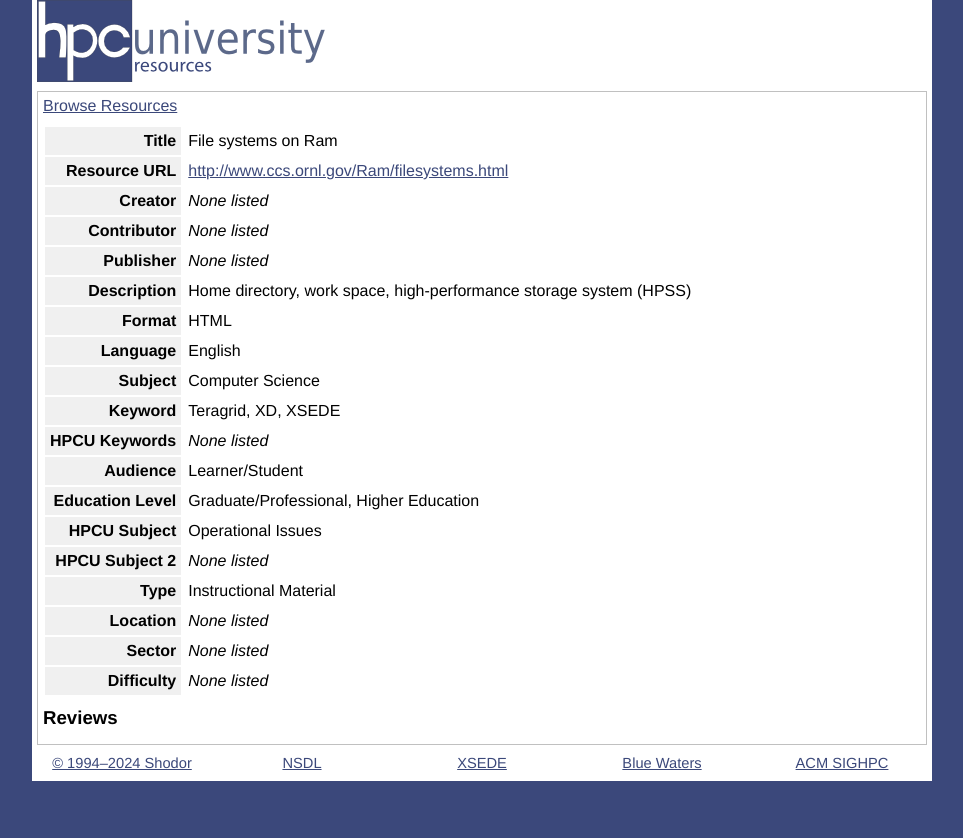
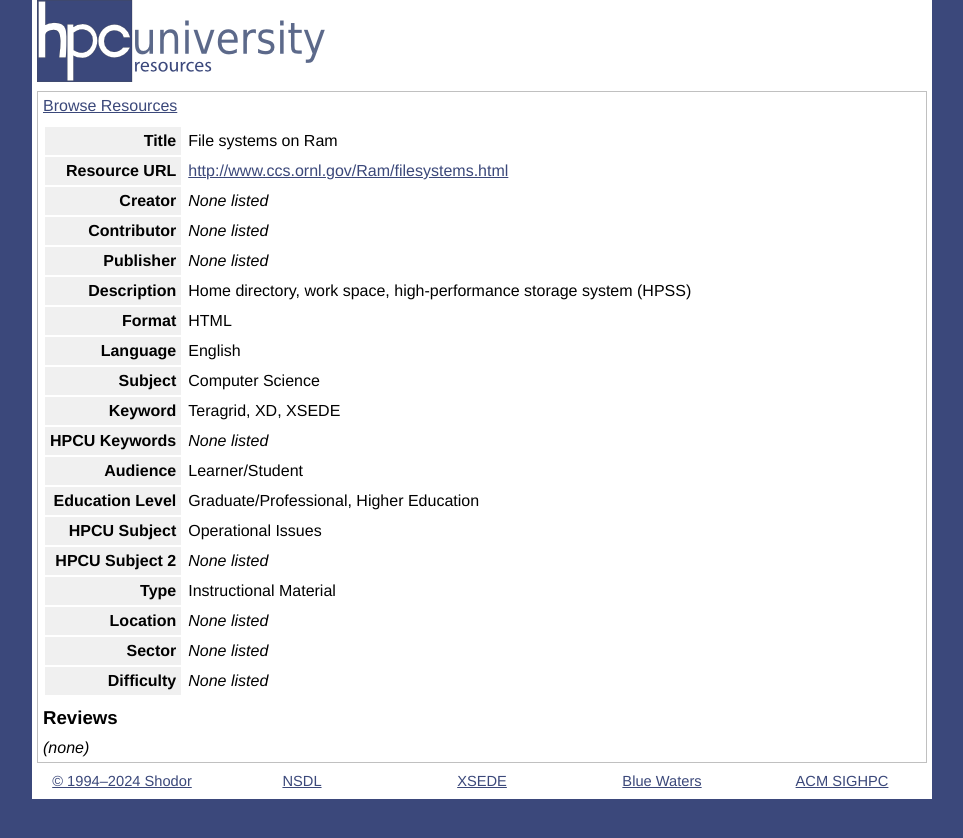
Before and after one commit to shodor-education/hpcu, a Jekyll site: the page built from collections/_resources/1835.html, in a window 1280 px wide. Shown: the top 838 px of the page, without its empty margins (158-1121 px from the left). Built offline with Jekyll 4.4.1, drawn with Linux system fonts in a browser that asks for light colours.

Commit message:
Add empty Reviews section.

```diff
--- a/_layouts/resource.html
+++ b/_layouts/resource.html
@@ -29,6 +29,10 @@ layout: "default"
 </table>
 <section id="reviews">
   <h2>Reviews</h2>
+  {% assign num-reviews = page.reviews | size %}
+  {% if num-reviews == 0 %}
+    <p class="none">(none)</p>
+  {% else %}
     {% for review in page.reviews %}
       <article>
         <header>
@@ -45,4 +49,5 @@ layout: "default"
         </section>
       </article>
     {% endfor %}
+  {% endif %}
 </section>
--- a/_sass/pages/_resource.scss
+++ b/_sass/pages/_resource.scss
@@ -19,6 +19,11 @@
   h2 {
     font-size: 14pt;
     margin: 10px 0;
+  }
+
+  .none {
+    font-style: italic;
+    margin: 0;
   }
 
   article {
```
Lines whose indentation alone changed are shown as unchanged.
